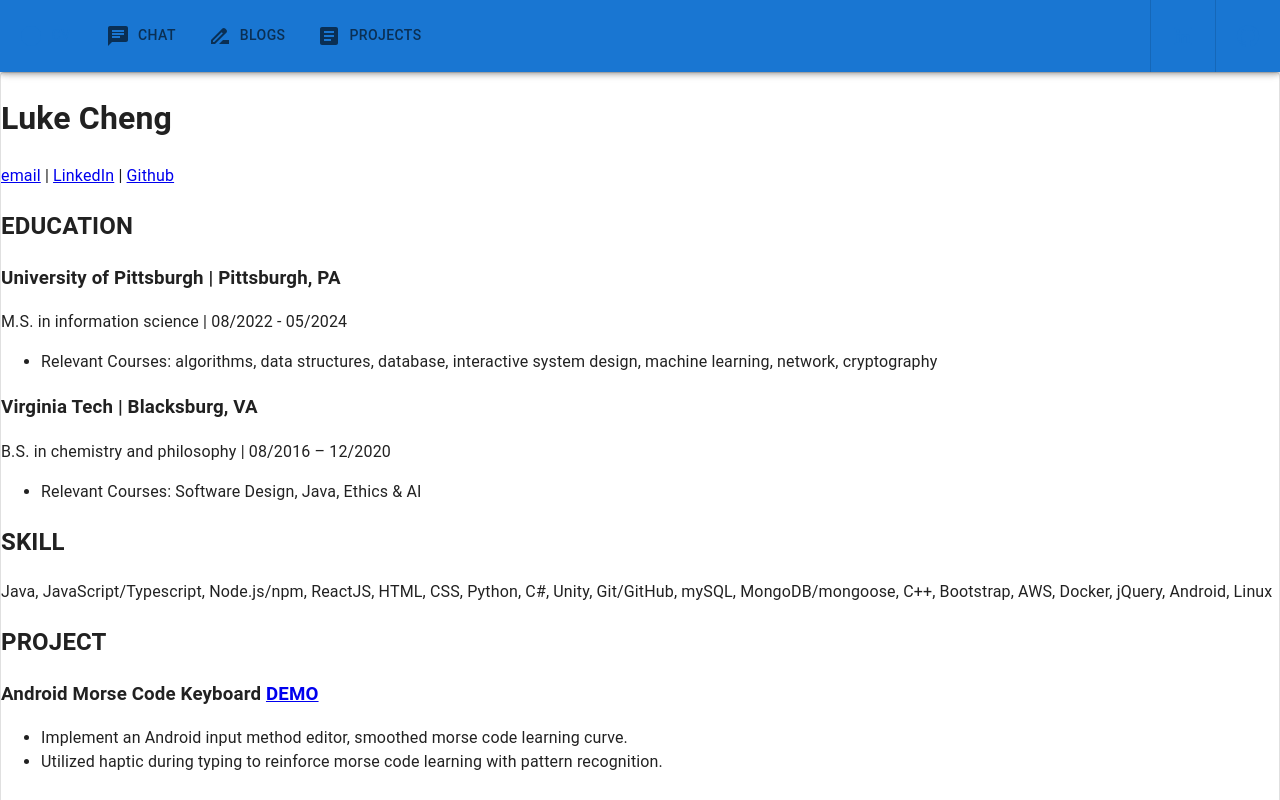
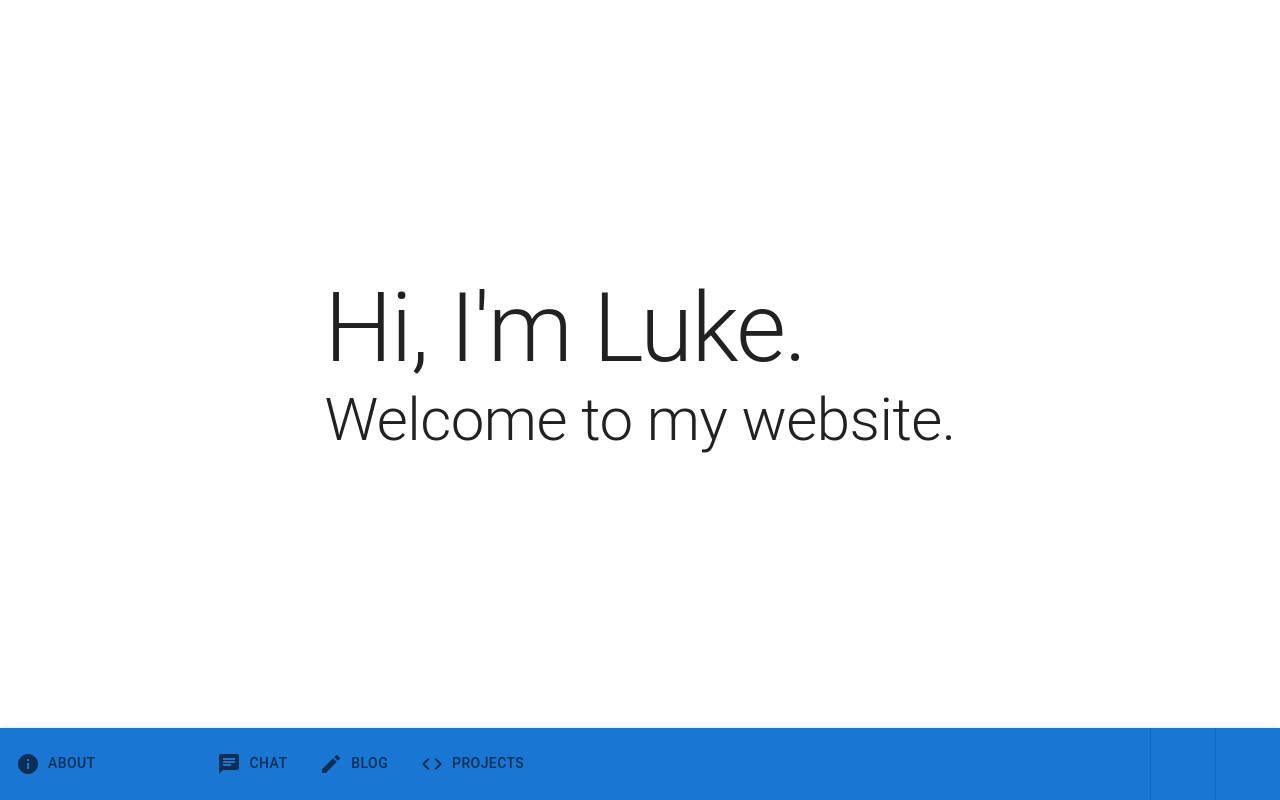
Before and after one commit to Lujia-Cheng/lujia-cheng.github.io, a React (Create React App) app in the folder frontend/: page / in a window 1280 px wide. Shown: the top 800 px of the page. Built offline with nearby package versions, Linux system fonts and the light colour scheme.

Commit message:
fixed scrolling behavior

```diff
--- a/frontend/src/App.js
+++ b/frontend/src/App.js
@@ -1,11 +1,12 @@
-import React, { useEffect } from "react";
+import React, {useEffect} from "react";
 import useMediaQuery from "@mui/material/useMediaQuery";
-import { createTheme, ThemeProvider } from "@mui/material/styles";
+import {createTheme, ThemeProvider} from "@mui/material/styles";
 import CssBaseline from "@mui/material/CssBaseline";
 import GreetingMsg from "./components/GreetingMsg";
 import NavBar from "./components/NavBar";
 import Grid from "@mui/material/Grid";
 import Content from "./components/Content";
+import Footer from "./components/Footer";
 import AppBar from "@mui/material/AppBar";
 
 function App() {
@@ -26,60 +27,74 @@ function App() {
   const [showGreetingMsg, setShowGreetingMsg] = React.useState(true);
 
   useEffect(() => {
-    function handleScroll() {
-      const nav = document.getElementById("navbar");
+    const observer = new IntersectionObserver(
+      (entries) => {
+        entries.forEach((entry) => {
+          // If greeting message is not intersecting (visible) in the viewport, hide it
+          if (!entry.isIntersecting) {
+            setShowGreetingMsg(false);
+          }
+        });
+      },
+      {
+        rootMargin: "0px",
+        threshold: 0.1, // Adjust threshold to control when the callback is executed
+      }
+    );
 
-      if (nav?.getBoundingClientRect().top <= 0) {
-        setShowGreetingMsg(false);
-      }
+    const greetingMsgElement = document.getElementById("greeting-msg");
+    if (greetingMsgElement) {
+      observer.observe(greetingMsgElement);
     }
 
-    window.addEventListener("scroll", handleScroll);
-    return () => window.removeEventListener("scroll", handleScroll);
+    return () => {
+      if (greetingMsgElement) {
+        observer.unobserve(greetingMsgElement);
+      }
+    };
   }, []);
 
   // navbar & content sync
-  const [section, setSection] = React.useState(0);
+  const [section, setSection] = React.useState(1);
+
+  function scrollDown() {
+    // scroll sown until the greeting message out of the view
+    const topNavBar = document
+      .getElementById("nav")
+      ?.getBoundingClientRect().top;
+    window.scroll({top: topNavBar + window.scrollY, behavior: "smooth"});
+  }
 
   function changeSection(event, newSection) {
-    // scroll thus the top the nav bar line up with the top of the screen
-    const navbar = document.getElementById("navbar");
-    window.scrollTo({
-      top: navbar.getBoundingClientRect().top + window.scrollY,
-      behavior: "smooth",
-    });
-
-    // change section on click
+    scrollDown();
     setSection(newSection);
   }
 
   return (
     <ThemeProvider theme={theme}>
       <CssBaseline />
-      <Grid display="flex" flexDirection="column">
-        {showGreetingMsg && (
+      {showGreetingMsg ? (
+        <Grid display="flex" flexDirection="column" height="100vh">
           <Grid
-            flexGrow={1}
+            id="greeting-msg"
             display="flex"
             justifyContent="center"
             alignItems="center"
-            height="95vh"
+            flexGrow="1"
           >
             <GreetingMsg />
           </Grid>
-        )}
-        {/* todo evaluate the bar when scrolling https://mui.com/material-ui/react-app-bar/#back-to-top*/}
-
-        <AppBar
-          id="navbar"
-          height="10vh"
-          position={showGreetingMsg ? "relative" : "sticky"}
-        >
-          <NavBar value={section} onChange={changeSection} />
+          <AppBar id="nav" position="relative">
+            <NavBar value={section} onChange={changeSection}/>
+          </AppBar>
+        </Grid>
+      ) : (
+        <AppBar id="nav" position="sticky">
+          <NavBar value={section} onChange={changeSection}/>
         </AppBar>
-
-        <Content value={section} />
-      </Grid>
+      )}
+      <Content value={section}/>
+      <Footer/>
     </ThemeProvider>
   );
 }
--- a/frontend/src/components/ChatAssistant.js
+++ b/frontend/src/components/ChatAssistant.js
@@ -1,9 +1,11 @@
 import React from "react";
+import Todo from "./Todo";
 
 function ChatAssistant() {
   return (
     <div>
       working on my own ai chatbot assistant
+      <Todo/>
     </div>
   );
 }
--- a/frontend/src/components/Content.js
+++ b/frontend/src/components/Content.js
@@ -2,10 +2,11 @@ import React from "react";
 import Resume from "./Resume";
 import ChatAssistant from "./ChatAssistant";
 import Todo from "./Todo";
+
 function Content({ value }) {
   const content = {
-    0: <Resume />,
-    1: <ChatAssistant />,
+    1: <Resume/>,
+    2: <ChatAssistant/>,
   };
   // https://developer.mozilla.org/en-US/docs/Web/JavaScript/Reference/Global_Objects/Proxy
 
--- /dev/null
+++ b/frontend/src/components/Footer.js
@@ -0,0 +1,4 @@
+function Footer() {
+}
+
+export default Footer;
--- a/frontend/src/components/NavBar.js
+++ b/frontend/src/components/NavBar.js
@@ -1,5 +1,4 @@
 import React from "react";
-import ArticleIcon from "@mui/icons-material/Article";
 import Tab from "@mui/material/Tab";
 import Tabs from "@mui/material/Tabs";
 import Divider from "@mui/material/Divider";
@@ -10,20 +9,20 @@ import GithubIcon from "@mui/icons-material/GitHub";
 import LinkedInIcon from "@mui/icons-material/LinkedIn";
 import InfoIcon from "@mui/icons-material/Info";
 import ChatIcon from "@mui/icons-material/Chat";
-import DriveFileRenameOutlineIcon from "@mui/icons-material/DriveFileRenameOutline";
+import AssignmentIndIcon from "@mui/icons-material/AssignmentInd";
+
+import CreateIcon from "@mui/icons-material/Create";
+import CodeIcon from "@mui/icons-material/Code";
 
 function NavBar({ value, onChange }) {
   return (
     <Grid display="flex" justifyContent="space-between">
       <Tabs value={value} onChange={onChange} variant="scrollable">
-        <Tab label="CV" icon={<InfoIcon />} iconPosition="start" />
+        <Tab label="About" icon={<InfoIcon/>} iconPosition="start"/>
+        <Tab label="CV" icon={<AssignmentIndIcon/>} iconPosition="start"/>
         <Tab label="Chat" icon={<ChatIcon />} iconPosition="start" />
-        <Tab
-          label="Blogs"
-          icon={<DriveFileRenameOutlineIcon />}
-          iconPosition="start"
-        />
-        <Tab label="Projects" icon={<ArticleIcon />} iconPosition="start" />
+        <Tab label="Blog" icon={<CreateIcon/>} iconPosition="start"/>
+        <Tab label="Projects" icon={<CodeIcon/>} iconPosition="start"/>
       </Tabs>
 
       <Grid margin-left="auto" display="flex" justifyContent="space-between">
```
